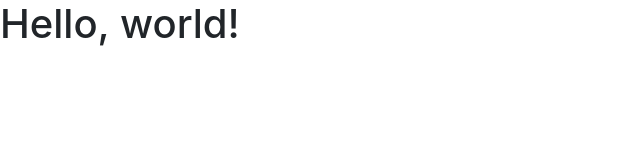
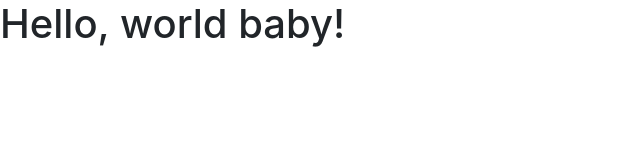
Before and after one commit to mitchell5/github-flow, a plain HTML site: page index.html in a window 1280 px wide. Shown: the whole page, without its empty margins (0-640 px from the left). Drawn offline with nearby package versions, Linux system fonts and the light colour scheme.

Commit message:
Edited content in my website.

```diff
--- a/index.html
+++ b/index.html
@@ -5,10 +5,10 @@
     <meta name="viewport" content="width=device-width, initial-scale=1, shrink-to-fit=no">
     <link rel="stylesheet" href="https://stackpath.bootstrapcdn.com/bootstrap/4.1.1/css/bootstrap.min.css" integrity="sha384-WskhaSGFgHYWDcbwN70/dfYBj47jz9qbsMId/iRN3ewGhXQFZCSftd1LZCfmhktB" crossorigin="anonymous">
 
-    <title>Hello, world!</title>
+    <title>Hello, world baby!</title>
   </head>
   <body>
-    <h1>Hello, world!</h1>
+    <h1>Hello, world baby!</h1>
 
     <script src="https://code.jquery.com/jquery-3.3.1.slim.min.js" integrity="sha384-q8i/X+965DzO0rT7abK41JStQIAqVgRVzpbzo5smXKp4YfRvH+8abtTE1Pi6jizo" crossorigin="anonymous"></script>
     <script src="https://cdnjs.cloudflare.com/ajax/libs/popper.js/1.14.3/umd/popper.min.js" integrity="sha384-ZMP7rVo3mIykV+2+9J3UJ46jBk0WLaUAdn689aCwoqbBJiSnjAK/l8WvCWPIPm49" crossorigin="anonymous"></script>
```
